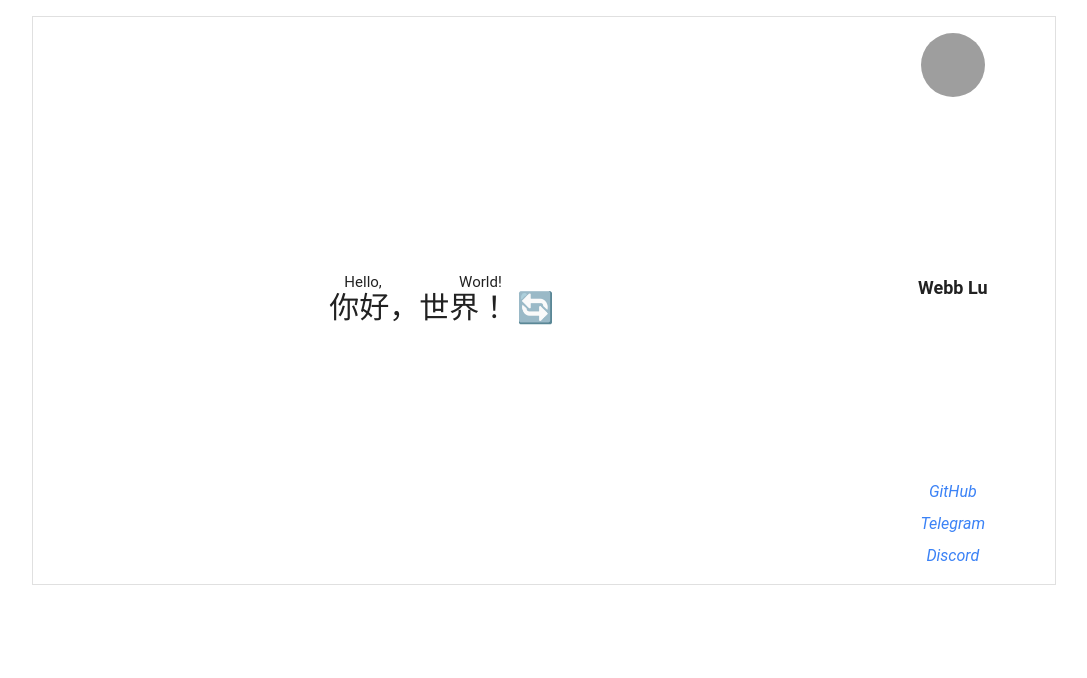
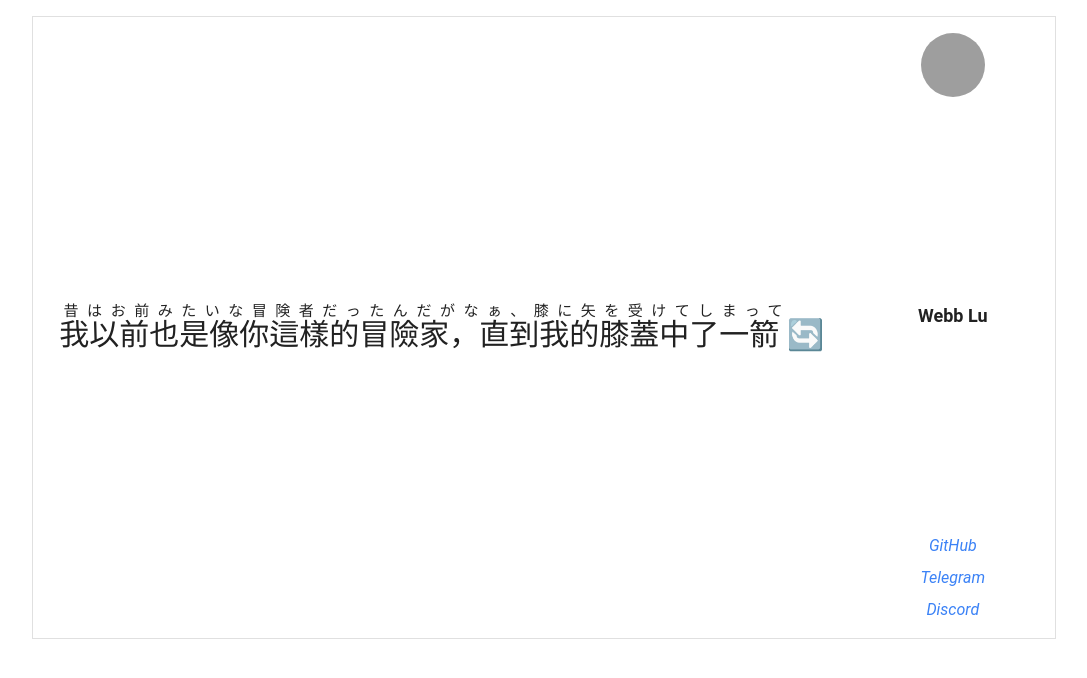
Before and after one commit to uWayLu/whatever, a Vue app: page / in a window 1280 px wide. Shown: the top 678 px of the page, without its empty margins (96-1183 px from the left). Built offline with nearby package versions, Linux system fonts and the light colour scheme; grey boxes are pictures that could not be loaded.

Commit message:
fix: greeting overflow

```diff
--- a/src/views/MyCardView.vue
+++ b/src/views/MyCardView.vue
@@ -34,14 +34,17 @@ const randomGreeting = ref()
 const getRandomGreeting = () => {
   const randomIndex = Math.floor(Math.random() * greetings.value.length)
   randomGreeting.value = greetings.value[randomIndex]
+  randomGreeting.value = greetings.value[2]
 }
 getRandomGreeting()
 </script>
 
 <template>
-  <div class="mx-auto flex aspect-[9/5] w-[80vw] border border-gray-300">
+  <div
+    class="mx-auto flex aspect-[23/14] w-[80vw] overflow-auto border border-gray-300"
+  >
     <div class="flex w-4/5 items-center justify-center p-4">
-      <div class="whitespace-pre-wrap text-center text-3xl">
+      <div class="whitespace-pre-wrap text-center text-3xl w-full">
         <ruby
           >{{ randomGreeting.base }}
           <rp>)</rp>
```
